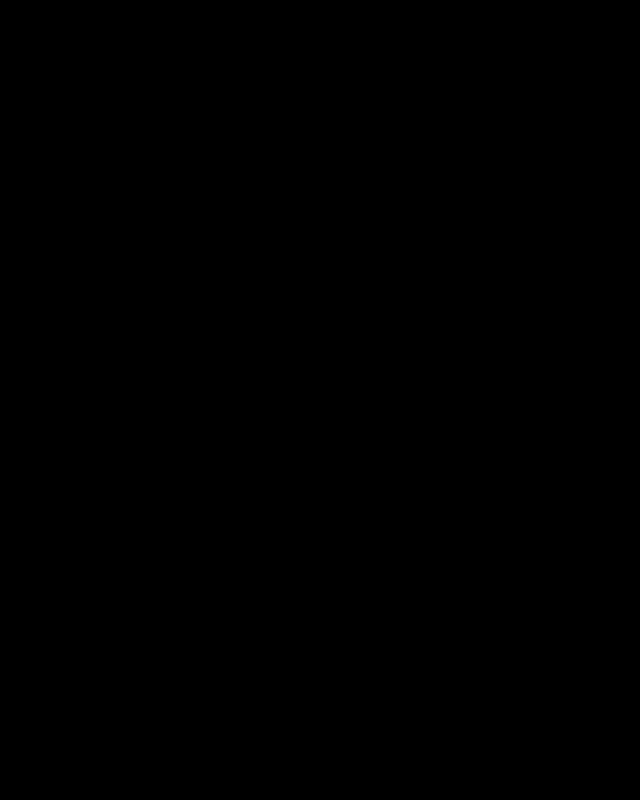
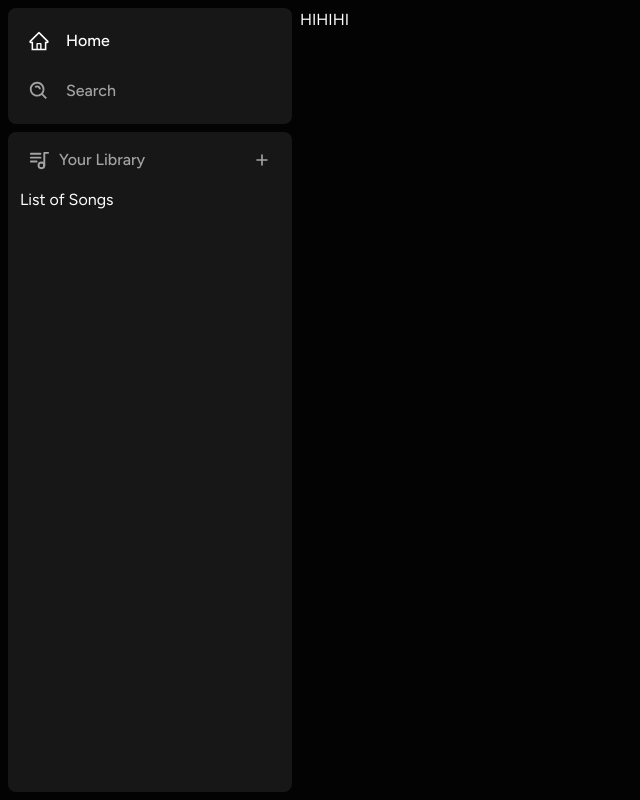
Before and after one commit to iEarlG/melomix, a Next.js app: page / in a window 1280 px wide. Shown: the whole page, without its empty margins (0-640 px from the left). Built offline with nearby package versions, Linux system fonts and the light colour scheme.

Commit message:
basic sidebar is done for now

```diff
--- a/app/globals.css
+++ b/app/globals.css
@@ -4,6 +4,6 @@
 
 html, body, :root {
   height: 100%;
-  background-color: black;
+  background-color: #030303;
   color-scheme: dark;
 }
--- /dev/null
+++ b/components/Box.tsx
@@ -0,0 +1,22 @@
+"use client";
+
+import { twMerge } from "tailwind-merge";
+
+interface BoxProps {
+    children: React.ReactNode;
+    className?: string;
+}
+
+const Box: React.FC<BoxProps> = ({
+    children,
+    className
+}) => {
+    return (
+        <div className={twMerge(`h-fit w-full bg-neutral-900 rounded-lg`, className)}
+        >
+            {children}
+        </div>
+    );
+}
+
+export default Box
--- /dev/null
+++ b/components/Library.tsx
@@ -0,0 +1,32 @@
+"use client";
+
+
+import { TbPlaylist } from "react-icons/tb";
+import { HiOutlinePlusSm } from "react-icons/hi";
+
+const Library = () => {
+    const onClick = () => {
+
+    };
+
+    return (
+        <div className="flex flex-col">
+            <div className="flex items-center justify-between px-5 pt-4">
+                <div className="inline-flex items-center gap-x-2">
+                    <TbPlaylist size={23} className="text-neutral-400" />
+                    <p className="text-neutral-400 font-medium text-base">Your Library</p>
+                </div>
+                <HiOutlinePlusSm
+                    size={20}
+                    onClick={onClick}
+                    className="text-neutral-400 cursor-pointer hover:text-white transition"
+                />
+            </div>
+            <div className="flex flex-col gap-y-2 mt-4 px-3">
+                List of Songs
+            </div>
+        </div>
+    );
+}
+
+export default Library;
--- a/components/Sidebar.tsx
+++ b/components/Sidebar.tsx
@@ -2,7 +2,13 @@
 
 import { useMemo } from "react";
 import { usePathname } from "next/navigation";
-import { HiHome, HiSearch } from "react-icons/hi";
+
+import { AiOutlineHome } from "react-icons/ai";
+import { BiSearchAlt } from "react-icons/bi";
+
+import Box from "./Box";
+import SidebarItems from "./SidebarItems";
+import Library from "./Library";
 
 interface SidebarProps {
     children: React.ReactNode;
@@ -16,21 +22,34 @@
             label: "Home",
             active: pathname !== "/search",
             href: "/",
-            icon: HiHome
+            icon: AiOutlineHome
         },
         {
             label: "Search",
             active: pathname === "/search",
             href: "/search",
-            icon: HiSearch
+            icon: BiSearchAlt
 
         }
     ], [pathname]);
     return (
         <div className="flex h-full">
-            <div className="h-full w-[300px] md:flex flex-col hidden gap-y-2 bg-black p-2">
-
+            <div className="h-full w-[300px] md:flex flex-col hidden gap-y-2 bg-[#030303] p-2">
+                <Box>
+                    <div className="flex flex-col gap-y-4 px-5 py-4">
+                        {routes.map((item) => (
+                            <SidebarItems
+                                key={item.label}
+                                {...item}
+                            />
+                        ))}
+                    </div>
+                </Box>
+                <Box className="h-full overflow-y-auto">
+                    <Library />
+                </Box>
             </div>
+            <main className="h-full flex-1 overflow-y-auto py-2">{children}</main>
         </div>
     );
 }
--- /dev/null
+++ b/components/SidebarItems.tsx
@@ -0,0 +1,34 @@
+"use client";
+
+import Link from "next/link";
+import { twMerge } from "tailwind-merge";
+
+import { IconType } from "react-icons";
+
+interface SidebarItemsProps {
+    label: string;
+    href: string;
+    active?: boolean;
+    icon: IconType;
+}
+
+const SidebarItems: React.FC<SidebarItemsProps> = ({
+    label,
+    href,
+    active,
+    icon: Icon
+}) => {
+    return (
+        <Link
+            href={href}
+            className={twMerge(`flex flex-row h-auto w-full items-center gap-x-4 text-bases font-medium cursor-pointer
+            hover:text-white transition text-neutral-400 py-1`,
+            active ? "text-white" : "")}
+        >
+            <Icon size={26} />
+            <p className="w-full truncate">{label}</p>
+        </Link>
+    );
+}
+
+export default SidebarItems;
```
